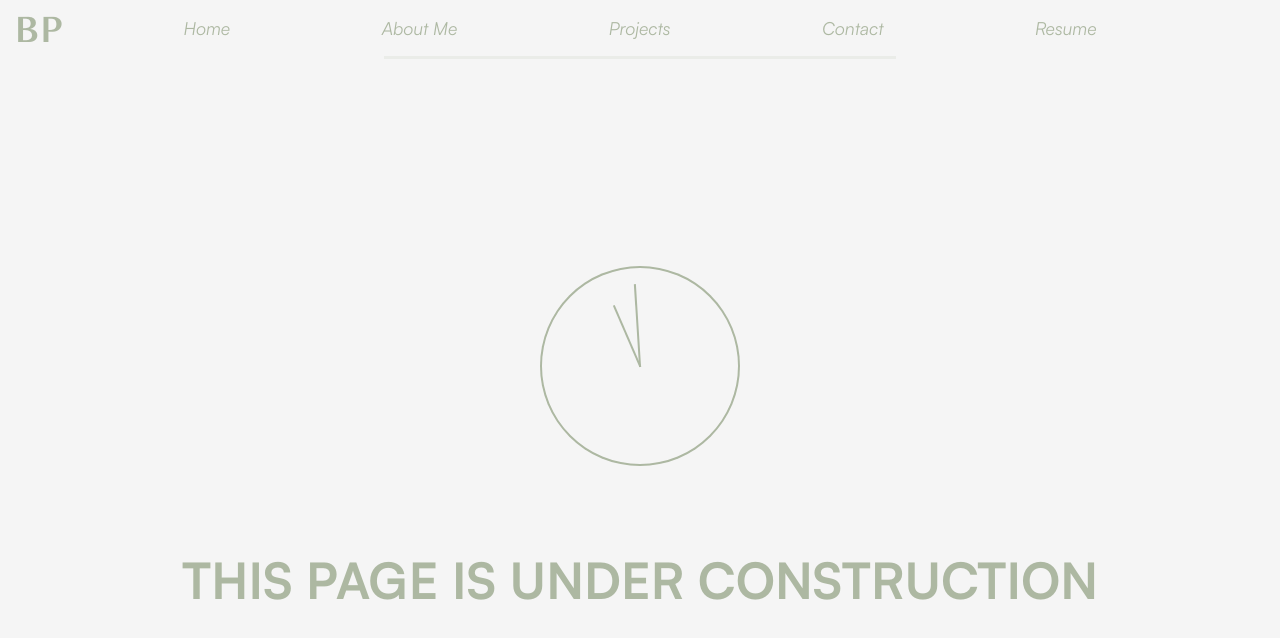
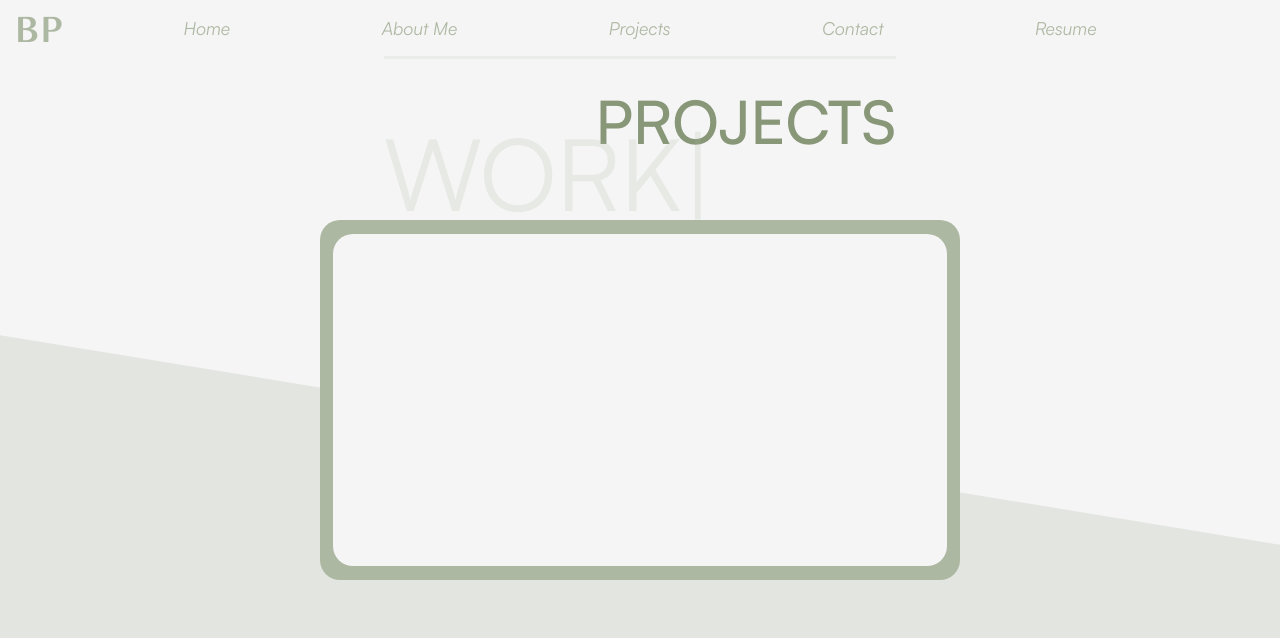
Before and after one commit to brandonleepiercy/portfolio-2022, a React (Create React App) app: page /projects in a window 1280 px wide. Shown: the top 638 px of the page. Built offline with nearby package versions, Linux system fonts and the light colour scheme.

Commit message:
Project display skeleton complete, just need to create the screen now

```diff
--- a/src/App.js
+++ b/src/App.js
@@ -11,6 +11,7 @@ import Nav from "./components/Nav/Nav";
 import Hero from "./pages/Hero/Hero";
 import UnderConstruction from './components/UnderConstruction/UnderConstruction';
 import About from './pages/About/About';
+import Projects from './pages/Projects/Projects';
 
 
 function App() {
@@ -20,7 +21,7 @@ function App() {
       <Nav/>
       <Routes>
         <Route path="/about" element={<About/>}/>
-        <Route path="/projects" element={<UnderConstruction/>}/>
+        <Route path="/projects" element={<Projects/>}/>
         <Route path="/contact" element={<UnderConstruction/>}/>
         <Route path="/resume" element={<UnderConstruction/>}/>
         <Route path="/" element={<Hero/>}/>
--- a/src/components/Nav/Nav.js
+++ b/src/components/Nav/Nav.js
@@ -56,7 +56,7 @@ function Nav() {
             </div>
 
             <div className={homeOrAbout ? 'nav-button nav-red' : 'nav-button nav-green'}>
-              <Link to='/RESUME.pdf' target="_blank" download>Resume</Link>
+              <Link to='/RESUME.pdf' target="_blank" download='Brandon-Piercy-Resume'>Resume</Link>
             </div>
 
           </div>
--- /dev/null
+++ b/src/components/ProjectsBox/ProjectsBox.css
@@ -0,0 +1,97 @@
+.project-box-container {
+    position: fixed;
+    width: 50vw;
+    height: 45vh;
+    top: 50%;
+    left: 50%;
+    border-radius: 20px;
+    transform: translate(-50%, -50%);
+    background-color: #ADB8A2;
+    animation-duration: 2.3s;
+    animation-name:projectBoxFadeIn;
+    display: flex;
+    justify-content: center;
+    align-items: center;
+    z-index: 1;
+}
+
+.project-box-screen {
+    height: 92%;
+    width: 96%;
+    background-color: #F5F5F5;
+    border-radius: 20px;
+    animation-duration: 2.3s;
+    animation-name: projectScreenFadeIn;
+}
+
+.project-box-decoration {
+    position: absolute;
+    color: #ADB8A2;
+    top: -32%;
+    left: 10%;
+    font-family: Satoshi-Regular, sans-serif;
+    font-size: 180px;
+    opacity: 0.2;
+    z-index: -1;
+}
+
+
+@keyframes projectBoxFadeIn {
+    0% {
+        opacity: 0;
+        width: 5vw;
+        height: 0vh;
+    }
+
+    40% {
+        height: 45vh;
+        width: 5vw;
+    }
+
+
+    100% {
+        opacity: 1;
+        width: 50vw;
+    }
+}
+
+
+@keyframes projectScreenFadeIn {
+    from {
+        background-color: #ADB8A2;
+    }
+
+    to {
+        background-color: #F5F5F5;
+    }
+}
+
+@media (max-width: 2000px) {
+    .project-box-decoration {
+        font-size: 130px;
+    }
+}
+
+@media (max-width: 1440px) {
+    .project-box-decoration {
+        font-size: 100px;
+    }
+}
+
+@media (max-width: 600px) {
+    .project-box-decoration {
+        font-size: 70px;
+    }
+}
+
+@media (max-width: 450px) {
+    .project-box-decoration {
+        font-size: 50px;
+    }
+}
+
+@media (max-width: 450px) {
+    .project-box-decoration {
+        font-size: 40px;
+    }
+}
--- /dev/null
+++ b/src/components/ProjectsBox/ProjectsBox.js
@@ -0,0 +1,22 @@
+import React from 'react';
+import './ProjectsBox.css';
+
+import Typist from 'react-typist';
+
+function ProjectsBox() {
+  return (
+      <div className='project-box-container'>
+        <div className='project-box-decoration'>
+          <Typist>
+            <Typist.Delay ms={2350}/>
+            WORK
+          </Typist>
+        </div>
+        <div className='project-box-screen'>
+
+        </div>
+      </div>
+  );
+}
+
+export default ProjectsBox;
--- /dev/null
+++ b/src/components/ProjectsHeading/ProjectsHeading.css
@@ -0,0 +1,39 @@
+.projects-heading {
+    font-family: Satoshi-Medium, sans-serif;
+    font-size: 80px;
+    color: #879777;
+    text-align: right;
+    padding-right: 10vw;
+    animation-duration: 3.3s;
+    animation-name: projectHeadingSlideIn;
+}
+
+@keyframes projectHeadingSlideIn {
+    from {
+        opacity: 0;
+        margin-left: 90%;
+    }
+
+    to {
+        opacity: 1;
+        margin-left: 0%;
+    }
+}
+
+@media (max-width:1440px) {
+    .projects-heading {
+        font-size: 60px;
+    }
+}
+
+@media (max-width:1024px) {
+    .projects-heading {
+        font-size: 45px;
+    }
+}
+
+@media (max-width:500px) {
+    .projects-heading {
+        font-size: 20px;
+    }
+}
--- /dev/null
+++ b/src/components/ProjectsHeading/ProjectsHeading.js
@@ -0,0 +1,8 @@
+import React from 'react';
+import './ProjectsHeading.css';
+
+function ProjectsHeading() {
+  return <div className='projects-heading'>PROJECTS</div>;
+}
+
+export default ProjectsHeading;
--- a/src/components/SideBranding/SideBranding.css
+++ b/src/components/SideBranding/SideBranding.css
@@ -20,17 +20,31 @@
 .side-brand-name {
     font-family: Satoshi-Light-Italic, sans-serif;
     font-size: 20px;
-    color: #B8A2A2;
     opacity: 60%;
     white-space: nowrap;
+}
+
+.brand-name-red {
+    color: #B8A2A2;
+}
+
+.brand-name-green {
+    color: #ADB8A2;
 }
 
 .side-brand-line {
     width: 100%;
     height: 2.5px;
-    background-color: #B8A2A2;
     opacity: 15%;
     margin-top: 2vw;
+}
+
+.brand-line-red {
+    background-color: #B8A2A2;
+}
+
+.brand-line-green {
+    background-color: #ADB8A2;
 }
 
 @keyframes leftBrandSlideUp {
--- a/src/components/SideBranding/SideBranding.js
+++ b/src/components/SideBranding/SideBranding.js
@@ -5,12 +5,14 @@ function SideBranding(props) {
 
     let { left } = props;
 
+    let { atAbout } = props;
+
     return (
         <div className={left ? 'side-brand-wrapper left-side' : 'side-brand-wrapper right-side'}>
-            <div className='side-brand-name'>
+            <div className={atAbout? 'side-brand-name brand-name-red' : 'side-brand-name brand-name-green'}>
               BRANDON LEE PIERCY
             </div>
-            <div className='side-brand-line'>
+            <div className={atAbout? 'side-brand-line brand-line-red' : 'side-brand-line brand-line-green'}>
             </div>
         </div>
     );
--- a/src/pages/About/About.js
+++ b/src/pages/About/About.js
@@ -10,14 +10,14 @@ function About() {
   return (
       <div className='about-back'>
           <div className='about-side-container'>
-              <SideBranding left={true}/>
+              <SideBranding left={true} atAbout={true}/>
           </div>
           <div className='about-middle-container'>
               <AboutHeading />
               <AboutBody />
           </div>
           <div className='about-side-container'>
-              <SideBranding left={false}/>
+              <SideBranding left={false} atAbout={true}/>
           </div>
           <AboutFloatingImage/>
       </div>
--- /dev/null
+++ b/src/pages/Projects/Projects.css
@@ -0,0 +1,45 @@
+.projects-back {
+    height: 100vh;
+    width: 100vw;
+    display: flex;
+    overflow: hidden;
+    background-color: #F5F5F5;
+}
+
+.projects-side-container {
+    height: 100%;
+    width: 20%;
+    display: flex;
+    justify-content: center;
+    align-items: center;
+}
+
+.projects-middle-container {
+    height: 100%;
+    width: 60%;
+    padding-top: 10vh;
+}
+
+.projects-diagonal {
+    position: fixed;
+    width: 100%;
+    height: 70%;
+    background-color: #ADB8A2;
+    opacity: 0.25;
+    transform: skewY(9.3deg);
+    top: 55vh;
+    animation-duration:1.5s;
+    animation-name: projectDiagonalSlideIn;
+}
+
+@keyframes projectDiagonalSlideIn {
+    from {
+        right: 100%;
+        opacity: 0;
+    }
+
+    to {
+        right: 0;
+        opacity: 0.25;
+    }
+}
--- /dev/null
+++ b/src/pages/Projects/Projects.js
@@ -0,0 +1,28 @@
+import React from 'react';
+import './Projects.css';
+
+import SideBranding from '../../components/SideBranding/SideBranding';
+import ProjectsHeading from '../../components/ProjectsHeading/ProjectsHeading';
+import ProjectsBox from '../../components/ProjectsBox/ProjectsBox';
+
+function Projects() {
+    return (
+        <div className='projects-back'>
+            <div className='projects-side-container'>
+                <SideBranding left={true} atAbout={false}/>
+            </div>
+            <div className='projects-middle-container'>
+                <ProjectsHeading/>
+                <ProjectsBox/>
+            </div>
+            <div className='projects-side-container'>
+                <SideBranding left={false} atAbout={false}/>
+            </div>
+            <div className='projects-diagonal'>
+
+            </div>
+        </div>
+    );
+};
+
+export default Projects;
```
